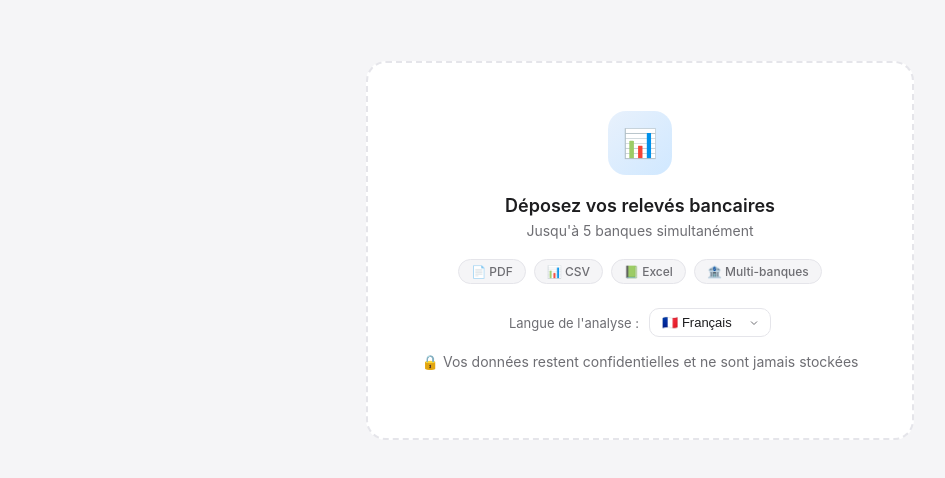
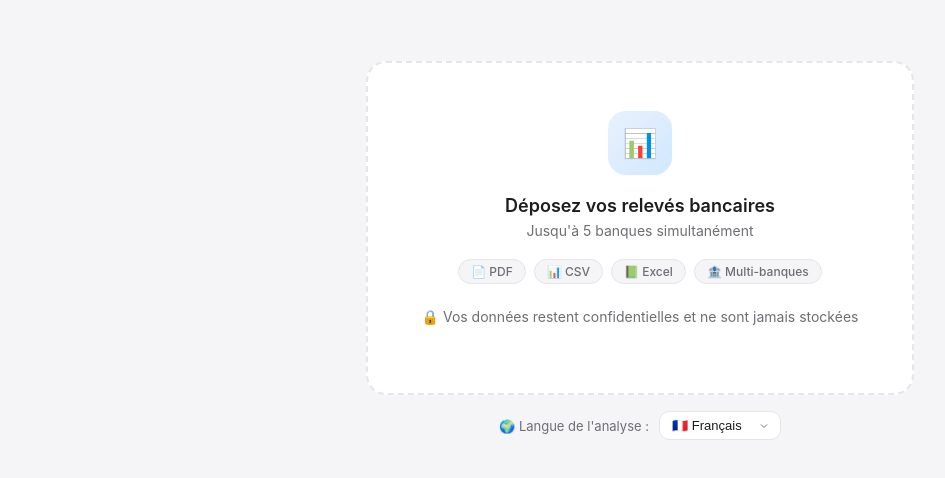
Before and after one commit to cgelgon/bankanalyzer, a plain HTML site: page public/index.html in a window 1280 px wide. Shown: the part 278-756 px from the top of the page, without its empty margins (0-945 px from the left). Drawn offline with nearby package versions, Linux system fonts and the light colour scheme.

Commit message:
move langue selector outside dropzone

```diff
--- a/public/index.html
+++ b/public/index.html
@@ -180,20 +180,21 @@
         <span class="badge">📗 Excel</span>
         <span class="badge">🏦 Multi-banques</span>
       </div>
-      <div class="lang-wrap">
-        <label>Langue de l'analyse :</label>
-        <select id="langue" class="lang-select" onclick="event.stopPropagation()" onmousedown="event.stopPropagation()" onpointerdown="event.stopPropagation()">
-          <option value="francais">🇫🇷 Français</option>
-          <option value="english">🇬🇧 English</option>
-          <option value="espanol">🇪🇸 Español</option>
-          <option value="deutsch">🇩🇪 Deutsch</option>
-          <option value="italiano">🇮🇹 Italiano</option>
-          <option value="portugues">🇵🇹 Português</option>
-        </select>
-      </div>
+
       <p class="hint">🔒 Vos données restent confidentielles et ne sont jamais stockées</p>
     </div>
     <input type="file" id="fileInput" accept=".pdf,.csv,.xls,.xlsx" multiple>
+  <div style="display:flex;align-items:center;justify-content:center;gap:10px;margin-top:1rem;">
+    <label style="font-size:13px;color:#6e6e73;">🌍 Langue de l'analyse :</label>
+    <select id="langue" class="lang-select">
+      <option value="francais">🇫🇷 Français</option>
+      <option value="english">🇬🇧 English</option>
+      <option value="espanol">🇪🇸 Español</option>
+      <option value="deutsch">🇩🇪 Deutsch</option>
+      <option value="italiano">🇮🇹 Italiano</option>
+      <option value="portugues">🇵🇹 Português</option>
+    </select>
+  </div>
   </div>
 </div>
 
```
